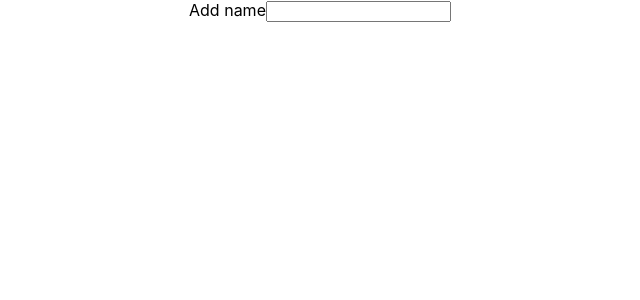
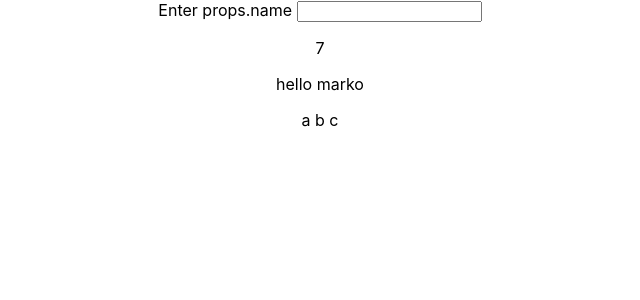
Before and after one commit to SdZika/react-practice-components, a React (Create React App) app: page / in a window 1280 px wide. Shown: the top 300 px of the page, without its empty margins (320-960 px from the left). Built offline with nearby package versions, Linux system fonts and the light colour scheme.

Commit message:
do from scrach

```diff
--- a/src/App.tsx
+++ b/src/App.tsx
@@ -2,11 +2,16 @@ import React from 'react';
 
 import './App.css';
 import { Contact } from './components/Contact';
+import { Types } from './components/Typescript';
 
 function App() {
   return (
     <div className="App">
-      <Contact />
+      <>
+        <Contact />
+        <Types />
+      </>
+
     </div>
   );
 }
--- a/src/components/Contact/index.tsx
+++ b/src/components/Contact/index.tsx
@@ -1,30 +1,7 @@
-import { useState, FC } from "react"
-import { Input } from "../Input"
+import { Input } from "../Input";
 
-
-export const Contact: FC = () => {
-
-    const [name, setName] = useState<string>("")
-    const [email, setEmail] = useState<string>("")
-    const [message, messageEmail] = useState<string>("")
-
-    const [state, setState] = useState<{name: string, email:string, message: string}>({
-        name: "",
-        email: "",
-        message: ""
-    })
-
-    const updateName = (e: React.ChangeEvent<HTMLInputElement>) => {
-        const name = e.target.value;
-        setName((prevState) => (e.target.value));
-        console.log(name)
-    };
-
-    return (
-        <>
-            <Input name="name" change={updateName}/>
-
-        </>
-
+export const Contact = () => {
+    return(
+        <Input name="name" />
     )
 }
--- a/src/components/Input/index.tsx
+++ b/src/components/Input/index.tsx
@@ -1,13 +1,5 @@
-// Input.tsx
-import React, { FC } from "react";
-
-interface InputProps {
-    name: string;
-    change: (e: React.ChangeEvent<HTMLInputElement>) => void;
+export const Input = (props: any)=> {
+    return(
+        <label> Enter props.name <input name={props.name} /></label>
+    )
 }
-
-export const Input: FC<InputProps> = ({ name, change }) => {
-    return (
-        <label> Add {name}<input type="text" name={name} onChange={change} /></label>
-    )
-};
--- /dev/null
+++ b/src/components/Typescript/index.tsx
@@ -0,0 +1,35 @@
+export const Types = () => {
+
+    //Type annotations in TypeScript are used to define the type of a variable, including functions explicitly. When annotating function types, it's essential to include the return type to inform the TypeScript compiler what value the function is expected to return.
+    function add(a:number, b:number): number {
+        return a + b;
+    }
+
+
+    //Arrow functions are a concise way to write functions in TypeScript. They are instrumental when working with function types because they can be easily assigned to variables with a function type.
+   const greeting:(greet: string) => string = (greet) => `hello ${greet} `
+
+
+    //The logMessage function expects a message of type string and a userId of type number, and it does not return any value (void)
+    function newGreet (greet: string): void {
+        console.log(greet)
+    }
+
+    newGreet("this is new greeting")
+
+    function newArray(...spreads: string[]){
+        return spreads.join(" ")
+    }
+
+
+    return (
+        <>
+            <p>{add(3,4)}</p>
+            <p>{greeting("marko")}</p>
+            <p>{newArray("a", "b","c")}</p>
+
+        </>
+
+    )
+
+}
```
